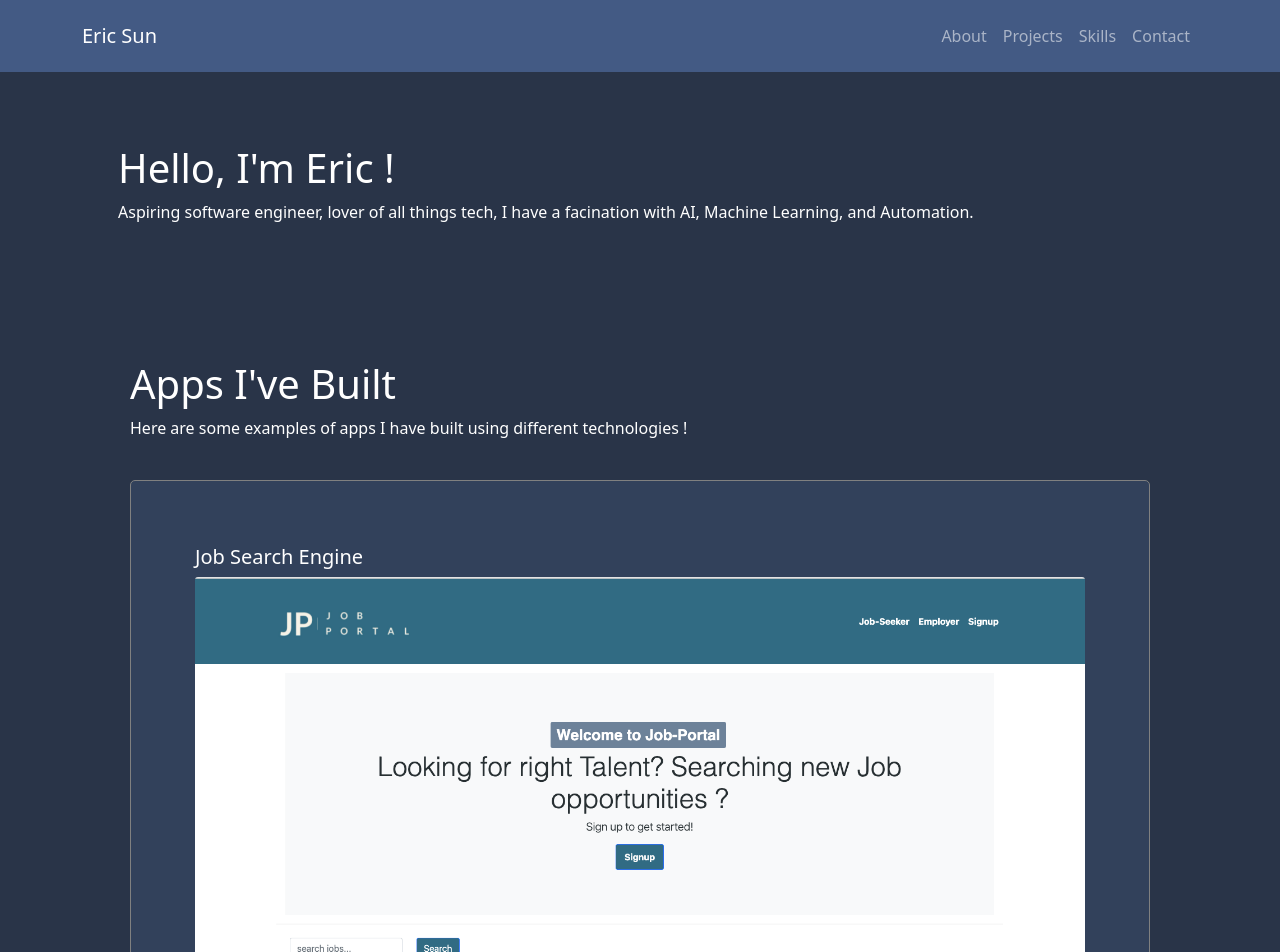
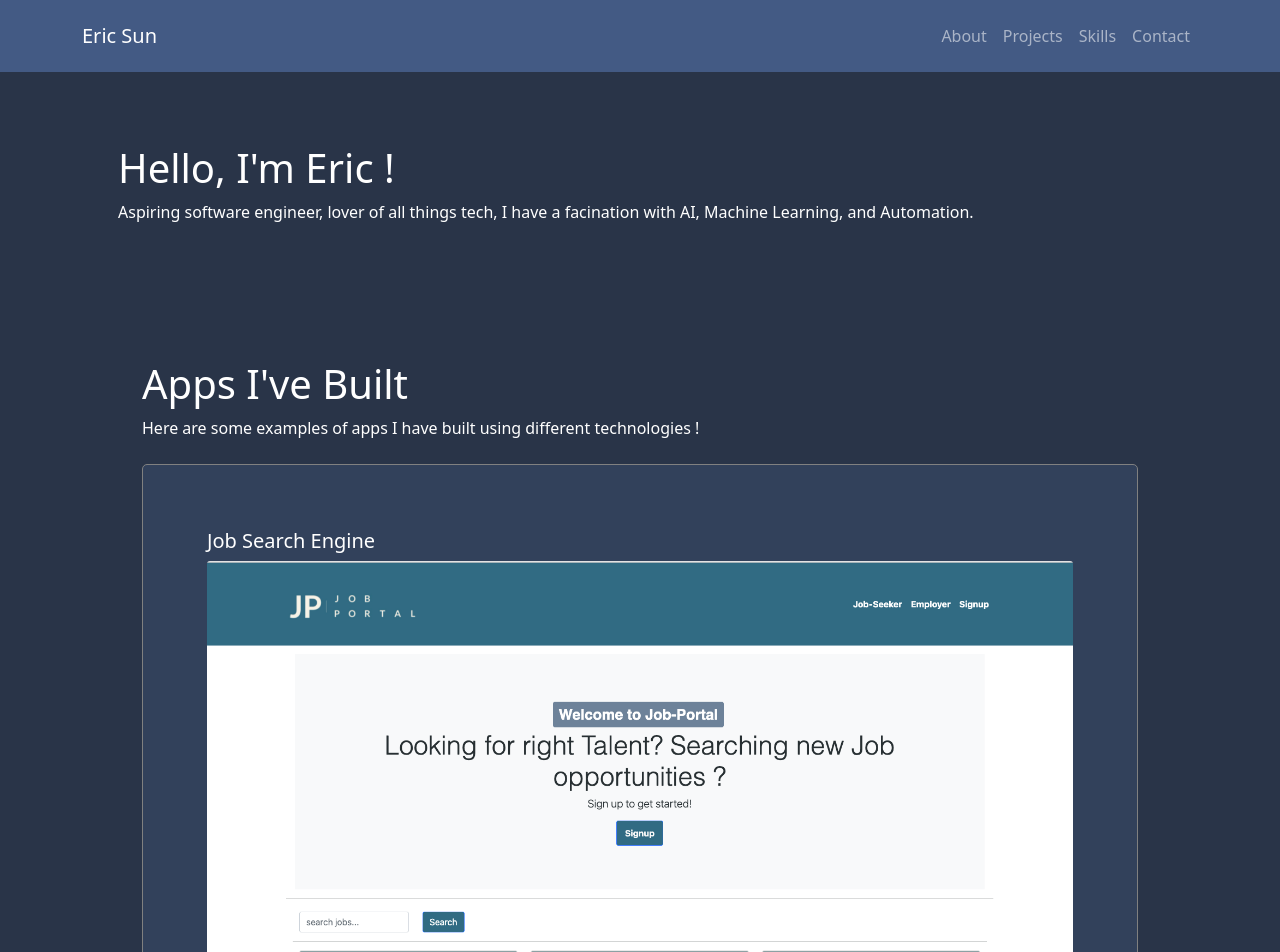
Before and after one commit to Esun94/Portfolio, a React (Create React App) app: page / in a window 1280 px wide. Shown: the top 952 px of the page. Built offline with nearby package versions, Linux system fonts and the light colour scheme.

Commit message:
deleted index.js from component folder and imported components to App.js, fixed className props to be more readable, fixed style issues

```diff
--- a/src/App.css
+++ b/src/App.css
@@ -1,27 +1,19 @@
-/* * {
-    background-color: #1a202c;
+.app-container {
+    background-color:  #293448 ;
     color: white;
 }
 
-.container {
-    background-color: yellow;
-}
-.card-body {
-    background-color: #1a202c;
-    flex-direction: column;
-} */
 .nav-bar {
     background-color: #435a84;
 }
 
-.project-container {
-    display: grid;
-
-}
-
-.card-container {
+.card-body-container {
     display: flex;
+    flex-wrap: wrap;
     flex-direction: column;
+    margin: 0 auto;
+    grid-template-columns: 1fr 1fr 1fr 1fr;
+    grid-gap: 20px;
     background-color: #32415b;
     border: 1px solid grey;
     border-radius: 5px;
@@ -33,11 +25,6 @@
     transition: transform 0.25s ease-out;
   }
 
-  .card-container:hover {
+  .card-body-container:hover {
     transform: scale(1.05);
   }
-
-  .component-container {
-      background-color:  #293448 ;
-      color: white;
-  }
--- a/src/App.js
+++ b/src/App.js
@@ -1,12 +1,22 @@
-import Home from "./components";
+
 import React from "react";
+import Navigation from './components/Navbar';
+import About from "./components/About";
+import Projects from './components/Projects';
+import Skills from './components/Skills';
+import Contact from './components/Contact';
+
 import './App.css';
 
 function App() {
   return (
-  <div className='main'>
-   <Home />
-  </div>
+    <div className='app-container'>
+      <Navigation />
+      <About />
+      <Projects />
+      <Skills />
+      <Contact />
+    </div>
   );
 }
 
--- a/src/components/Projects.js
+++ b/src/components/Projects.js
@@ -6,15 +6,16 @@ import { projects } from "../assets/data";
 
 function Projects() {
   return (
-    <Container className="project-container p-5 my-4" id="projects">
+    <Container className="main-project-container p-5 my-4" id="projects">
       <Container>
+        <Container className="project-section-header">
           <h1>Apps I've Built</h1>
           <p>Here are some examples of apps I have built using different technologies !</p>
         </Container>
-      <Container >
+        <Container className="card-container">
           {projects.map((project) => (
-          <Card className="card-container p-5 my-4">
-            <Card.Body className="flex">
+            <Card className=" card-body-container p-5 my-4">
+              <Card.Body>
                 <Card.Title>{project.title}</Card.Title>
                 <Card.Img src={project.image}></Card.Img>
                 <Card.Subtitle>{project.subtitle}</Card.Subtitle>
@@ -26,7 +27,7 @@ function Projects() {
               </Card.Body>
             </Card>
           ))}
-
+        </Container>
       </Container>
     </Container>
   )
--- a/src/components/index.js
+++ /dev/null
@@ -1,20 +0,0 @@
-import React from 'react';
-import Navigation from './Navbar';
-import About from "./About";
-import Projects from './Projects';
-import Skills from './Skills';
-import Contact from './Contact';
-
-const Home = () => {
-  return (
-    <div className='component-container'>
-        <Navigation />
-        <About />
-        <Projects />
-        <Skills />
-        <Contact />
-    </div>
-  )
-}
-
-export default Home
```
Lines whose indentation alone changed are shown as unchanged.
